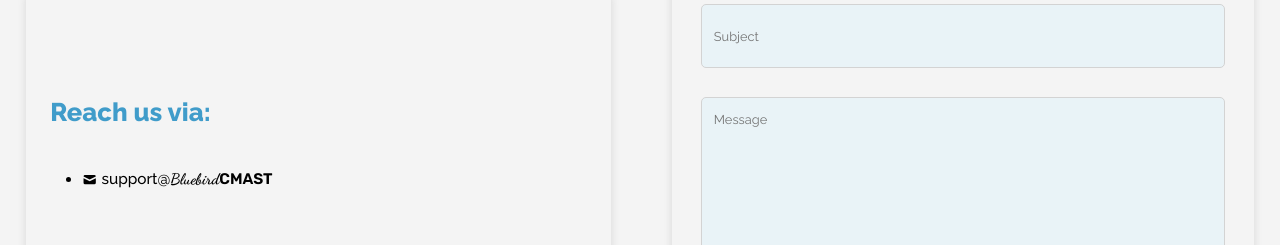
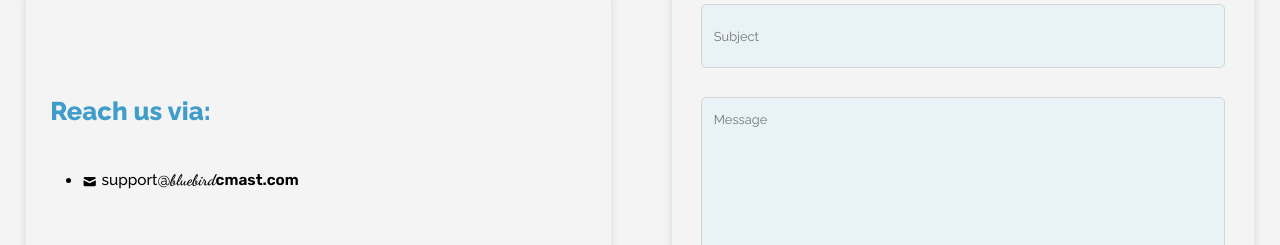
Before and after one commit to Rogue-codes/blu, a React (Create React App) app: page /contact in a window 1280 px wide. Shown: the part 1117-1362 px from the top of the page. Built offline with nearby package versions, Linux system fonts and the light colour scheme; the HTML template or start-up script is replaced by a standard one; a web font is replaced by a local one.

Commit message:
mail edit

```diff
--- a/src/Components/Contact.jsx
+++ b/src/Components/Contact.jsx
@@ -238,7 +238,7 @@ function Contact({darkMode}) {
                 </h1>
 
                 <List cl={darkMode ? 'white' : 'black'}>
-                    <li> <span><HiMail/></span> support@<span className='blu'><b>Bluebird</b></span><span className='cmast'>CMAST</span></li>
+                    <li> <span><HiMail/></span> support@<span className='blu'><b>bluebird</b></span><span className='cmast'>cmast.com</span></li>
                 </List>
 
 
```
